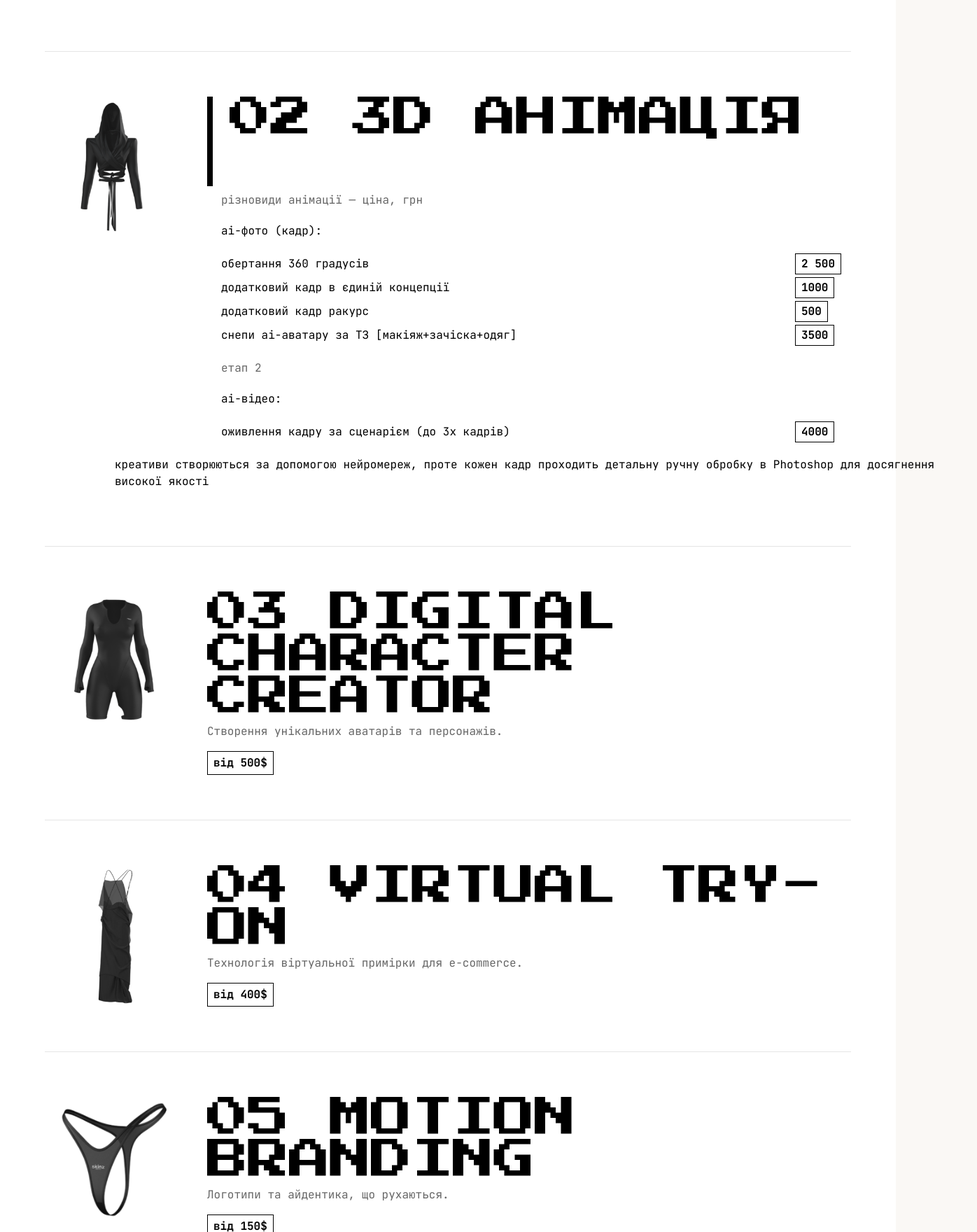
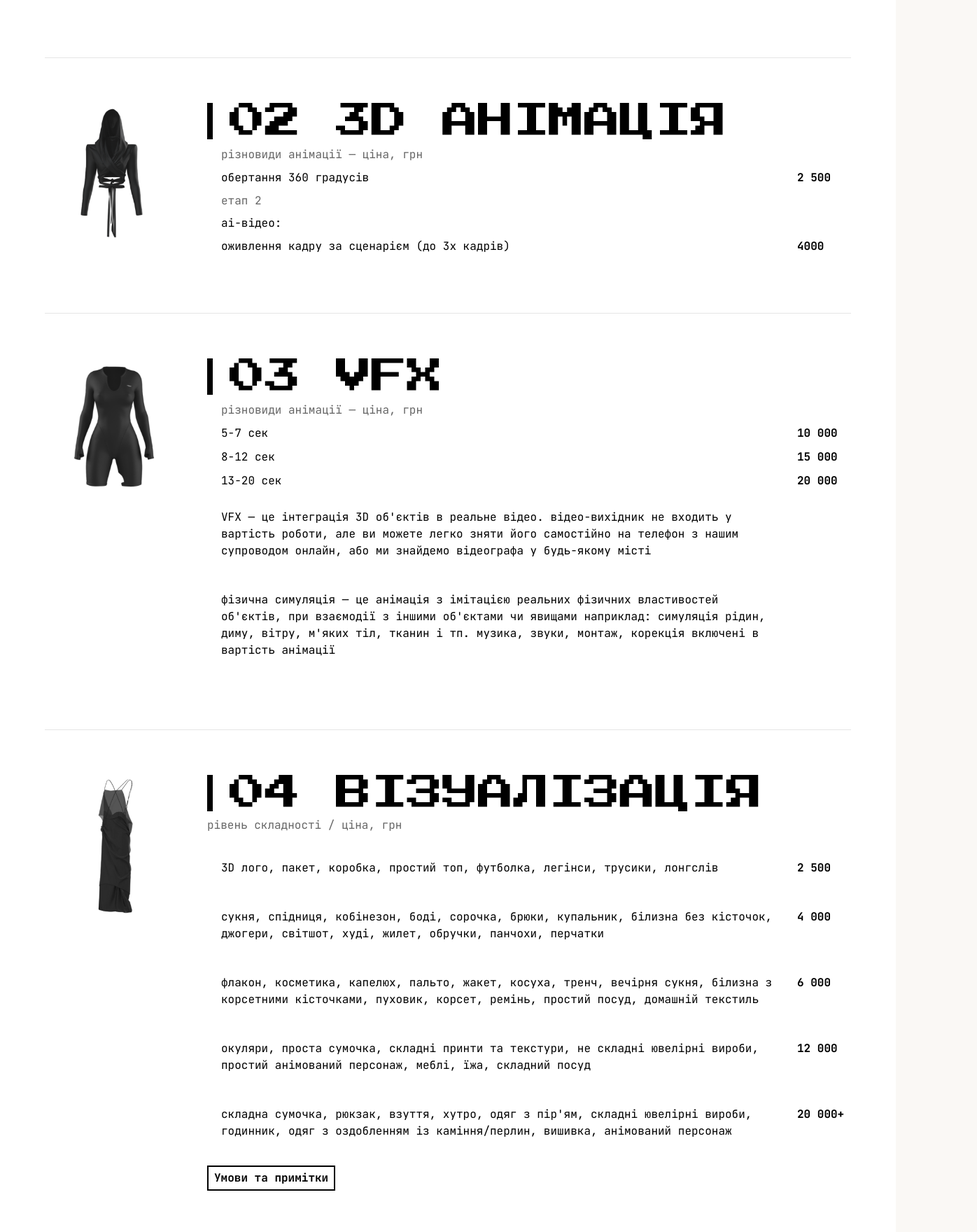
Before and after one commit to ElizavetaDX/Bohemia.com, a Next.js app: page /price in a window 1280 px wide. Shown: the part 780-2540 px from the top of the page at 70% size, 1396 px wide, since content can reach past the window. Built offline with nearby package versions, Linux system fonts and the light colour scheme; a web font is replaced by a local one.

Commit message:
оновлення структури та додавання каруселі

```diff
--- a/src/app/price/page.tsx
+++ b/src/app/price/page.tsx
@@ -68,6 +68,9 @@ const priceItems = [
       priceLine('етап 1', undefined, true),
       priceLine(''),
       priceLine('реалістичне або концептуальне зображення з вашим продуктом, логотипом або впізнаваними елементами бренду', '2000'),
+      priceLine('додатковий кадр в єдиній концепції', '1000'),
+      priceLine('додатковий кадр ракурс', '500'),
+      priceLine('снепи ai-аватару за ТЗ [макіяж+зачіска+одяг]', '3500'),
       priceLine(''),
       priceLine('етап 2', undefined, true),
       priceLine(''),
@@ -87,12 +90,8 @@ const priceItems = [
     lines: [
       priceLine('різновиди анімації — ціна, грн', undefined, true),
       priceLine(''),
-      priceLine('ai-фото (кадр):'),
       priceLine(''),
       priceLine('обертання 360 градусів', '2 500'),
-      priceLine('додатковий кадр в єдиній концепції', '1000'),
-      priceLine('додатковий кадр ракурс', '500'),
-      priceLine('снепи ai-аватару за ТЗ [макіяж+зачіска+одяг]', '3500'),
       priceLine(''),
       priceLine('етап 2', undefined, true),
       priceLine(''),
@@ -100,15 +99,64 @@ const priceItems = [
       priceLine(''),
       priceLine('оживлення кадру за сценарієм (до 3х кадрів)', '4000'),
       priceLine(''),
-      priceLine('креативи створюються за допомогою нейромереж, проте кожен кадр проходить детальну ручну обробку в Photoshop для досягнення високої якості'),
     ],
     price: 'від 200$',
     src: '/gallery-02.png',
     alt: 'Product 360',
   },
-  { id: 3, name: 'Digital Character Creator', description: 'Створення унікальних аватарів та персонажів.', price: 'від 500$', src: '/gallery-03.png', alt: 'Character Creator' },
-  { id: 4, name: 'Virtual Try-On', description: 'Технологія віртуальної примірки для e-commerce.', price: 'від 400$', src: '/gallery-04.png', alt: 'Virtual Try-On' },
-  { id: 5, name: 'Motion Branding', description: 'Логотипи та айдентика, що рухаються.', price: 'від 150$', src: '/gallery-05.png', alt: 'Motion Branding' },
+  {
+    id: 3,
+    name: 'VFX',
+    lines: [
+      priceLine('різновиди анімації — ціна, грн', undefined, true),
+      priceLine(''),
+      priceLine('5-7 сек', '10 000'),
+      priceLine('8-12 сек', '15 000'),
+      priceLine('13-20 сек', '20 000'),
+      priceLine("VFX — це інтеграція 3D об'єктів в реальне відео. відео-вихідник не входить у вартість роботи, але ви можете легко зняти його самостійно на телефон з нашим супроводом онлайн, або ми знайдемо відеографа у будь-якому місті"),
+      priceLine("фізична симуляція — це анімація з імітацією реальних фізичних властивостей об'єктів, при взаємодії з іншими об'єктами чи явищами наприклад: симуляція рідин, диму, вітру, м'яких тіл, тканин і тп. музика, звуки, монтаж, корекція включені в вартість анімації"),
+    ],
+    src: '/gallery-03.png',
+    alt: 'Character Creator',
+  },
+  {
+    id: 4,
+    name: 'Візуалізація',
+    description: 'рівень складності / ціна, грн',
+    price: 'від 400$',
+    src: '/gallery-04.png',
+    alt: 'Візуалізація',
+    tiers: [
+      { text: '3D лого, пакет, коробка, простий топ, футболка, легінси, трусики, лонгслів', price: '2 500' },
+      { text: 'сукня, спідниця, кобінезон, боді, сорочка, брюки, купальник, білизна без кісточок, джогери, світшот, худі, жилет, обручки, панчохи, перчатки', price: '4 000' },
+      { text: 'флакон, косметика, капелюх, пальто, жакет, косуха, тренч, вечірня сукня, білизна з корсетними кісточками, пуховик, корсет, ремінь, простий посуд, домашній текстиль', price: '6 000' },
+      { text: 'окуляри, проста сумочка, складні принти та текстури, не складні ювелірні вироби, простий анімований персонаж, меблі, їжа, складний посуд', price: '12 000' },
+      { text: "складна сумочка, рюкзак, взуття, хутро, одяг з пір'ям, складні ювелірні вироби, годинник, одяг з оздобленням із каміння/перлин, вишивка, анімований персонаж", price: '20 000+' },
+    ],
+    notes: {
+      title: 'Умови та примітки',
+      items: [
+        'базовий пакет візуалізації включає 10 фото-рендерів в різних ракурсах/кольорах(до 3х)/позах/з різним фоном',
+        'кожен додатковий рендер 50 грн (мінімальне замовлення 5 шт/1 колір)',
+        "3D об'єкт залишається з вами назавжди і може бути використаний в подальшому для креативів та анімацій",
+        'в прайсі вказана орієнтовна середня ціна, кінцева озвучується після знайомства з вашим продуктом по фото/ескізу/референсу',
+      ],
+    },
+  },
+  {
+    id: 5,
+    name: 'Сцена',
+    description: 'Рiвень складностi',
+    price: 'від 150$',
+    src: '/gallery-05.png',
+    alt: 'Сцена',
+    tiers: [
+      { text: 'однотонний фон, фон-картинка, тінь на підлозі, без фону, земля-небо, пуста кімната, простий подіум', price: '0 000' },
+      { text: 'статичні рослини, стандартний аватар в позі, торт, новорічна ялинка, кульки, візок, двері, побутові предмети, телефон, телевізор', price: '2 000' },
+      { text: 'мебльована кімната, місто, галявина, ліс, сад, дощ, вулиця, вогонь, анімовані рослини, рідини, туман, водойми, транспорт (авто, літак і тп), анімований парашут', price: '4 000' },
+      { text: "сцена з великою кількістю об'єктів", price: '10 000+' },
+    ],
+  },
   { id: 6, name: '3D Loop Content', description: 'Зациклені відео для Reels та TikTok.', price: 'від 250$', src: '/gallery-06.png', alt: '3D Loop' },
   { id: 7, name: 'Textural Macro', description: 'Макрозйомка матеріалів: шкіра, метал, рідина.', price: 'від 150$', src: '/gallery-07.png', alt: 'Textural Macro' },
   { id: 8, name: 'Full Commercial Video', description: 'Повноцінний рекламний ролик під ключ.', price: 'від 1000$', src: '/gallery-08.png', alt: 'Commercial Video' },
@@ -117,6 +165,7 @@ const priceItems = [
 export default function PricePage() {
   const [scrolled, setScrolled] = useState(false)
   const [mobileMenuOpen, setMobileMenuOpen] = useState(false)
+  const [openNotes, setOpenNotes] = useState<Set<number>>(new Set())
 
   useEffect(() => {
     const handleScroll = () => setScrolled(window.scrollY > 10)
@@ -283,46 +332,89 @@ export default function PricePage() {
                 </div>
                 <div className="flex-1 min-w-0">
                   {item.id === 1 ? (
-                    <div className="flex items-start gap-6 mb-2">
-                      <div className="border-l-8 border-black h-32 flex-shrink-0" aria-hidden />
-                      <h3 className="font-press-start uppercase tracking-tight text-black text-[60px] leading-none">
+                    <div className="flex items-stretch gap-6 mb-2">
+                      <div className="border-l-8 border-black flex-shrink-0 self-stretch min-h-[1em]" aria-hidden />
+                      <h3 className="font-press-start uppercase tracking-tight text-black leading-none text-[32px] sm:text-[40px] md:text-[48px] lg:text-[52px]">
                         <>01 <span className="normal-case">Ш</span><span className="normal-case inline-block text-[1.35em] leading-none align-baseline">і</span></>
                       </h3>
                     </div>
-                  ) : item.id === 2 ? (
-                    <div className="flex items-start gap-6 mb-2">
-                      <div className="border-l-8 border-black h-32 flex-shrink-0" aria-hidden />
-                      <h3 className="font-press-start text-[60px] leading-none uppercase tracking-tight text-black">
+                  ) : item.id === 2 || item.id === 3 || item.id === 4 ? (
+                    <div className="flex items-stretch gap-6 mb-2">
+                      <div className="border-l-8 border-black flex-shrink-0 self-stretch min-h-[1em]" aria-hidden />
+                      <h3 className="font-press-start leading-none uppercase tracking-tight text-black text-[32px] sm:text-[40px] md:text-[48px] lg:text-[52px]">
                         {String(item.id).padStart(2, '0')} {item.name}
                       </h3>
                     </div>
                   ) : (
-                    <h3 className="font-press-start text-[60px] leading-none uppercase tracking-tight text-black mb-2">
+                    <h3 className="font-press-start leading-none uppercase tracking-tight text-black mb-2 text-[32px] sm:text-[40px] md:text-[48px] lg:text-[52px]">
                       {String(item.id).padStart(2, '0')} {item.name}
                     </h3>
                   )}
                   {'lines' in item ? (
-                    <div className="font-content-mono text-sm md:text-base text-black leading-relaxed mb-4 space-y-1">
-                      {(item.lines ?? []).map((line, i) => (
-                        <div key={i} className={!line.text && !line.price ? 'h-3' : line.price == null && line.text && line.text.length > 50 ? 'w-screen max-w-[100vw] relative left-1/2 -ml-[50vw] px-6 md:px-12 overflow-hidden' : 'grid grid-cols-[1fr_80px] gap-4 items-baseline ml-5 min-w-0'}>
-                          {line.text && <span className={(line.price == null && line.text.length > 50 ? 'block w-full max-w-full break-words' : 'min-w-0 bg-white') + (line.gray ? ' text-black/60' : '')}>{line.text}</span>}
+                    <div className={`font-content-mono text-sm md:text-base text-black leading-relaxed mb-4 space-y-1 ${item.id === 3 ? 'mt-0' : ''}`}>
+                      {(item.lines ?? []).map((line, i) =>
+                        !line.text && !line.price ? null : (
+                          <div key={i} className="grid grid-cols-[1fr_85px] gap-4 items-baseline ml-5 min-w-0 mt-px pt-px pb-px">
+                            {line.text && <span className={(line.price == null && line.text.length > 50 ? 'block w-full max-w-full break-words bg-white pt-5 pb-5' : 'min-w-0 bg-white pt-px pb-px') + (line.gray ? ' text-black/60' : '')}>{line.text}</span>}
                             {line.price != null && (
-                            <span className="inline-block w-fit min-w-0 px-2 py-0.5 border border-black font-bold text-black text-sm md:text-base bg-white flex-shrink-0">
+                              <span className="inline-block w-fit min-w-0 px-2 py-0.5 font-bold text-black text-sm md:text-base bg-white flex-shrink-0">
                                 {line.price}
                               </span>
                             )}
                           </div>
-                      ))}
+                        )
+                      )}
                     </div>
                   ) : (
+                    <>
                       <p className="text-sm md:text-base text-black/60 leading-relaxed mb-4">
                         {item.description}
                       </p>
+                      {'tiers' in item && (item as { tiers?: { text: string; price: string }[] }).tiers && (
+                        <div className="font-content-mono text-sm md:text-base text-black leading-relaxed mb-4 space-y-1">
+                          {(item as { tiers: { text: string; price: string }[] }).tiers.map((tier, i) => (
+                            <div key={i} className="grid grid-cols-[1fr_85px] gap-4 items-baseline ml-5 min-w-0 mt-px pt-px pb-px">
+                              <span className="block w-full max-w-full break-words bg-white pt-5 pb-5">{tier.text}</span>
+                              <span className="inline-block w-fit min-w-0 px-2 py-0.5 font-bold text-black text-sm md:text-base bg-white flex-shrink-0">{tier.price}</span>
+                            </div>
+                          ))}
+                        </div>
+                      )}
+                    </>
                   )}
                   {!('lines' in item) && (
-                    <span className="inline-block px-2 py-1 border border-black font-bold text-sm md:text-base text-black">
+                    'notes' in item && (item as { notes?: { title: string; items: string[] } }).notes ? (
+                      <div className="mt-4">
+                        <button
+                          type="button"
+                          onClick={() => setOpenNotes((prev) => {
+                            const next = new Set(prev)
+                            if (next.has(item.id)) next.delete(item.id)
+                            else next.add(item.id)
+                            return next
+                          })}
+                          className="inline-block px-2 py-1 font-bold text-sm md:text-base text-black mb-3 text-left cursor-pointer border-2 border-black transition-colors hover:bg-black hover:text-white"
+                          aria-expanded={openNotes.has(item.id)}
+                        >
+                          {(item as { notes: { title: string; items: string[] } }).notes.title}
+                        </button>
+                        {openNotes.has(item.id) && (
+                          <div className="font-content-mono text-sm md:text-base text-black leading-relaxed mb-4 space-y-1">
+                            {(item as { notes: { title: string; items: string[] } }).notes.items.map((line, i) => (
+                              <span key={i} className="block w-full max-w-full break-words bg-white pt-5 pb-5">
+                                {line}
+                              </span>
+                            ))}
+                          </div>
+                        )}
+                      </div>
+                    ) : (
+                      !('tiers' in item) && (
+                        <span className="inline-block px-2 py-1 font-bold text-sm md:text-base text-black">
                           {item.price}
                         </span>
+                      )
+                    )
                   )}
                 </div>
               </li>
```
Lines whose indentation alone changed are shown as unchanged.
